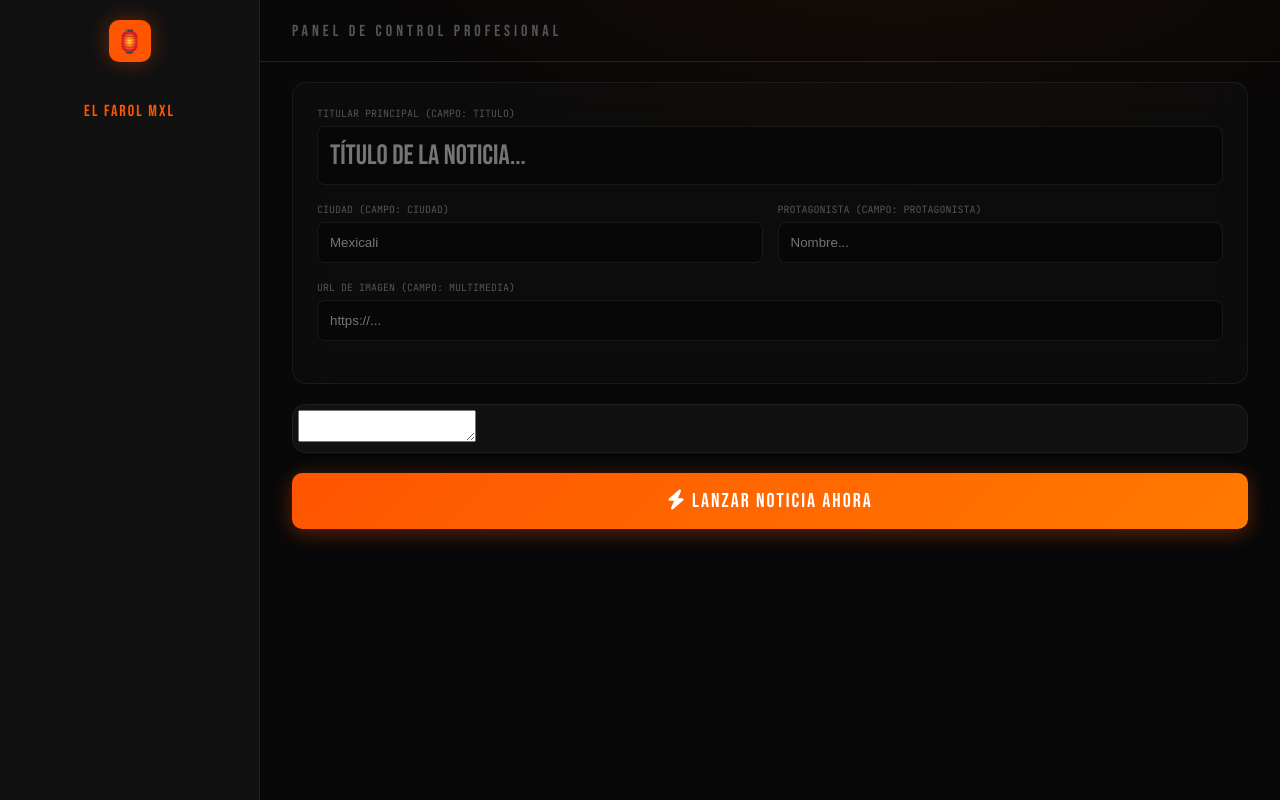
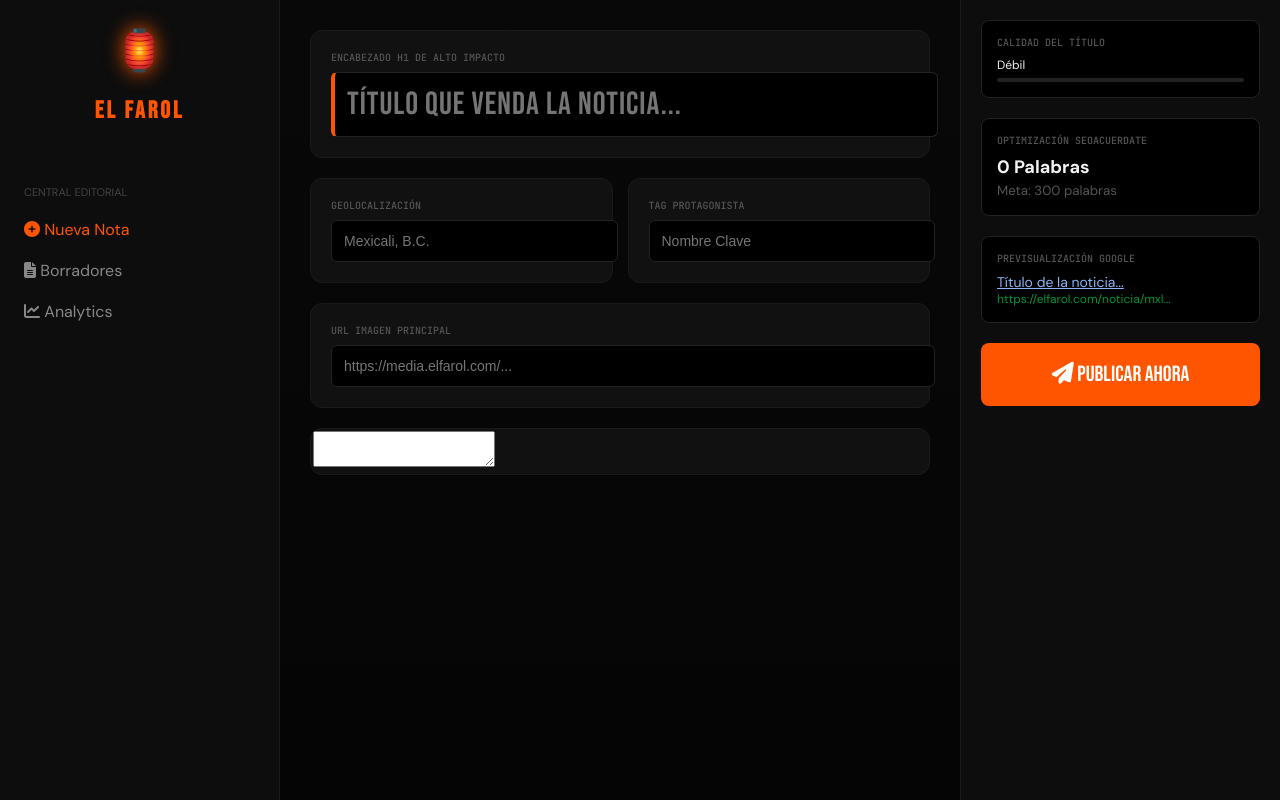
Before and after one commit to josecolor/farol-web., a Flask app: page /admin in a window 1280 px wide. Run offline with Flask 3, Linux system fonts and the light colour scheme; the visitor is signed in with stand-in values (Sample User, id 1); data that the repository does not hold is empty; some libraries are stand-ins or nearby versions.

Commit message:
Update admin.html

```diff
--- a/templates/admin.html
+++ b/templates/admin.html
@@ -3,109 +3,253 @@
 <head>
   <meta charset="UTF-8">
   <meta name="viewport" content="width=device-width, initial-scale=1.0">
-  <title>Editor Maestro | El Farol al Día</title>
+  <title>Central de Noticias | El Farol</title>
+
   <link rel="preconnect" href="https://fonts.googleapis.com">
-  <link href="https://fonts.googleapis.com/css2?family=Bebas+Neue&family=DM+Sans:wght@300;400;500&family=JetBrains+Mono:wght@400;500&display=swap" rel="stylesheet">
+  <link href="https://fonts.googleapis.com/css2?family=Bebas+Neue&family=DM+Sans:wght@400;500;700&family=JetBrains+Mono:wght@500&display=swap" rel="stylesheet">
   <link rel="stylesheet" href="https://cdnjs.cloudflare.com/ajax/libs/font-awesome/6.5.0/css/all.min.css">
-  <script src="https://cdnjs.cloudflare.com/ajax/libs/tinymce/6.8.3/tinymce.min.js" referrerpolicy="origin"></script>
+  <script src="https://cdnjs.cloudflare.com/ajax/libs/tinymce/6.8.3/tinymce.min.js"></script>
 
 <style>
-/* SISTEMA EL FAROL - OPTIMIZADO */
-:root { --naranja: #FF5500; --glow: rgba(255, 85, 0, 0.35); --bg: #080808; --surface: #111; --borde: #222; --texto: #E8E0D4; --muted: #555; --sidebar-w: 260px; }
-*, *::before, *::after { box-sizing: border-box; margin: 0; padding: 0; }
-body { font-family: 'DM Sans', sans-serif; background: var(--bg); color: var(--texto); display: flex; min-height: 100vh; overflow-x: hidden; }
-body::before { content: ''; position: fixed; inset: 0; background-image: radial-gradient(ellipse 80% 60% at 70% -10%, rgba(255,85,0,0.06) 0%, transparent 60%); pointer-events: none; z-index: 0; }
-.sidebar { width: var(--sidebar-w); height: 100vh; background: var(--surface); position: fixed; top: 0; left: 0; border-right: 1px solid var(--borde); display: flex; flex-direction: column; z-index: 100; }
-.logo-mark { width: 42px; height: 42px; background: var(--naranja); border-radius: 10px; display: flex; align-items: center; justify-content: center; font-size: 22px; box-shadow: 0 0 20px var(--glow); margin: 20px auto; }
-.main-content { margin-left: var(--sidebar-w); width: calc(100% - var(--sidebar-w)); position: relative; z-index: 1; }
-.card { background: rgba(255,255,255,0.02); border: 1px solid rgba(255,255,255,0.06); border-radius: 14px; margin: 20px 32px; padding: 24px; backdrop-filter: blur(20px); }
-.field { display: flex; flex-direction: column; gap: 6px; margin-bottom: 18px; }
-.field label { font-family: 'JetBrains Mono'; font-size: 10px; color: var(--muted); text-transform: uppercase; }
-.field input { background: rgba(0,0,0,0.4); border: 1px solid rgba(255,255,255,0.07); color: #fff; padding: 12px; border-radius: 8px; }
-#titulo-input { font-family: 'Bebas Neue'; font-size: 28px; color: var(--naranja); }
-.btn-publish { background: linear-gradient(135deg, var(--naranja) 0%, #FF7A00 100%); color: #fff; border: none; padding: 16px; border-radius: 10px; font-family: 'Bebas Neue'; font-size: 20px; letter-spacing: 2px; cursor: pointer; width: 100%; box-shadow: 0 4px 20px var(--glow); }
+:root {
+  --naranja: #FF5500;
+  --bg: #050505;
+  --surface: #0d0d0d;
+  --borde: #1a1a1a;
+  --texto: #f2f2f2;
+  --glow: 0 0 20px rgba(255, 85, 0, 0.2);
+}
+
+body {
+  font-family: 'DM Sans', sans-serif;
+  background: var(--bg);
+  color: var(--texto);
+  display: grid;
+  grid-template-columns: 280px 1fr 320px; /* DISEÑO DE TRES COLUMNAS PROFESIONAL */
+  height: 100vh;
+  margin: 0;
+  overflow: hidden;
+}
+
+/* SIDEBAR IZQUIERDO */
+.sidebar {
+  background: var(--surface);
+  border-right: 1px solid var(--borde);
+  padding: 24px;
+  display: flex;
+  flex-direction: column;
+}
+
+.logo-container {
+  text-align: center;
+  margin-bottom: 40px;
+}
+
+.logo-mark {
+  font-size: 40px;
+  filter: drop-shadow(0 0 10px var(--naranja));
+}
+
+/* COLUMNA CENTRAL (EDITOR) */
+.editor-zone {
+  overflow-y: auto;
+  padding: 30px;
+  background: linear-gradient(to bottom, #080808, #050505);
+}
+
+.card {
+  background: #111;
+  border: 1px solid var(--borde);
+  border-radius: 12px;
+  padding: 20px;
+  margin-bottom: 20px;
+}
+
+input, select {
+  background: #000;
+  border: 1px solid #222;
+  color: #fff;
+  padding: 12px;
+  border-radius: 6px;
+  width: 100%;
+  font-size: 14px;
+}
+
+#titulo-input {
+  font-family: 'Bebas Neue';
+  font-size: 32px;
+  letter-spacing: 1px;
+  border-left: 4px solid var(--naranja);
+}
+
+/* COLUMNA DERECHA (MÉTRICAS SEO) */
+.seo-panel {
+  background: var(--surface);
+  border-left: 1px solid var(--borde);
+  padding: 20px;
+  display: flex;
+  flex-direction: column;
+  gap: 20px;
+}
+
+.metric-box {
+  background: #000;
+  padding: 15px;
+  border-radius: 8px;
+  border: 1px solid #222;
+}
+
+.metric-title {
+  font-size: 10px;
+  font-family: 'JetBrains Mono';
+  color: #555;
+  text-transform: uppercase;
+  margin-bottom: 8px;
+  display: block;
+}
+
+.score-bar {
+  height: 4px;
+  background: #222;
+  border-radius: 2px;
+  overflow: hidden;
+}
+
+.score-fill {
+  height: 100%;
+  width: 0%;
+  background: var(--naranja);
+  transition: width 0.5s;
+}
+
+.btn-publish {
+  background: var(--naranja);
+  color: #fff;
+  border: none;
+  padding: 18px;
+  border-radius: 8px;
+  font-family: 'Bebas Neue';
+  font-size: 22px;
+  cursor: pointer;
+  width: 100%;
+  transition: 0.3s;
+}
+
+.btn-publish:hover {
+  transform: scale(1.02);
+  box-shadow: 0 0 30px rgba(255, 85, 0, 0.4);
+}
 </style>
 </head>
 <body>
 
 <aside class="sidebar">
-  <div class="logo-mark">🏮</div>
-  <nav style="padding: 20px;">
-    <div style="color:var(--naranja); font-family:'Bebas Neue'; text-align:center; letter-spacing:2px;">EL FAROL MXL</div>
+  <div class="logo-container">
+    <div class="logo-mark">🏮</div>
+    <h2 style="font-family:'Bebas Neue'; letter-spacing:3px; color:var(--naranja)">EL FAROL</h2>
+  </div>
+  <nav>
+    <div style="color: #444; font-size: 11px; margin-bottom: 10px;">CENTRAL EDITORIAL</div>
+    <div style="color: var(--naranja); padding: 10px 0;"><i class="fas fa-plus-circle"></i> Nueva Nota</div>
+    <div style="color: #888; padding: 10px 0;"><i class="fas fa-file-alt"></i> Borradores</div>
+    <div style="color: #888; padding: 10px 0;"><i class="fas fa-chart-line"></i> Analytics</div>
   </nav>
 </aside>
 
-<div class="main-content">
-  <header style="padding: 20px 32px; border-bottom: 1px solid var(--borde);">
-    <span style="font-family:'Bebas Neue'; letter-spacing:4px; color:var(--muted)">PANEL DE CONTROL PROFESIONAL</span>
-  </header>
-
-  <form method="POST" action="/admin" id="form-principal">
-    <input type="hidden" name="contenido" id="contenido-hidden">
+<main class="editor-zone">
+  <form method="POST" action="/admin" id="main-form">
+    <input type="hidden" name="contenido" id="hidden-content">
 
     <div class="card">
-      <div class="field">
-        <label>Titular Principal (Campo: titulo)</label>
-        <input type="text" id="titulo-input" name="titulo" placeholder="TÍTULO DE LA NOTICIA..." required>
+      <span class="metric-title">Encabezado H1 de Alto Impacto</span>
+      <input type="text" id="titulo-input" name="titulo" placeholder="TÍTULO QUE VENDA LA NOTICIA..." onkeyup="updateSEO()">
+    </div>
+
+    <div style="display:grid; grid-template-columns: 1fr 1fr; gap:15px; margin-bottom: 20px;">
+      <div class="card" style="margin:0">
+        <span class="metric-title">Geolocalización</span>
+        <input type="text" name="ciudad" placeholder="Mexicali, B.C." required>
       </div>
-
-      <div style="display:grid; grid-template-columns: 1fr 1fr; gap:15px">
-        <div class="field">
-          <label>Ciudad (Campo: ciudad)</label>
-          <input type="text" name="ciudad" placeholder="Mexicali" required>
-        </div>
-        <div class="field">
-          <label>Protagonista (Campo: protagonista)</label>
-          <input type="text" name="protagonista" placeholder="Nombre..." required>
-        </div>
-      </div>
-
-      <div class="field">
-        <label>URL de Imagen (Campo: multimedia)</label>
-        <input type="text" name="multimedia" placeholder="https://...">
+      <div class="card" style="margin:0">
+        <span class="metric-title">TAG Protagonista</span>
+        <input type="text" name="protagonista" placeholder="Nombre Clave" required>
       </div>
     </div>
 
-    <div class="card" style="padding:5px; background: #111;">
-       <textarea id="editor-blogger"></textarea>
+    <div class="card">
+      <span class="metric-title">URL Imagen Principal</span>
+      <input type="text" name="multimedia" placeholder="https://media.elfarol.com/..." required>
     </div>
 
-    <div style="padding:0 32px 50px">
-      <button type="submit" class="btn-publish" onclick="prepararEnvio(event)">
-        <i class="fas fa-bolt"></i> LANZAR NOTICIA AHORA
-      </button>
+    <div class="card" style="padding: 2px;">
+      <textarea id="full-editor"></textarea>
     </div>
   </form>
-</div>
+</main>
+
+<aside class="seo-panel">
+  <div class="metric-box">
+    <span class="metric-title">Calidad del Título</span>
+    <div id="titulo-status" style="font-size: 12px; margin-bottom: 5px;">Débil</div>
+    <div class="score-bar"><div id="title-bar" class="score-fill"></div></div>
+  </div>
+
+  <div class="metric-box">
+    <span class="metric-title">Optimización SEOacuerdate</span>
+    <div style="font-size: 18px; font-weight: bold;" id="word-count">0 Palabras</div>
+    <small style="color:#555">Meta: 300 palabras</small>
+  </div>
+
+  <div class="metric-box">
+    <span class="metric-title">Previsualización Google</span>
+    <div style="color:#8ab4f8; font-size:14px; text-decoration:underline;" id="google-preview">Título de la noticia...</div>
+    <div style="color:#009432; font-size:12px;">https://elfarol.com/noticia/mxl...</div>
+  </div>
+
+  <button type="submit" form="main-form" class="btn-publish" onclick="prepararEnvio(event)">
+    <i class="fas fa-paper-plane"></i> PUBLICAR AHORA
+  </button>
+</aside>
 
 <script>
 tinymce.init({
-  selector: '#editor-blogger',
-  height: 450,
+  selector: '#full-editor',
+  height: '55vh',
   skin: 'oxide-dark',
   content_css: 'dark',
   plugins: 'advlist autolink lists link image charmap preview anchor searchreplace visualblocks code fullscreen insertdatetime media table help wordcount',
   toolbar: 'undo redo | blocks | bold italic forecolor | alignleft aligncenter alignright alignjustify | bullist numlist | removeformat | code',
   branding: false,
-  promotion: false,
-  setup: function (editor) {
-    editor.on('change', function () { editor.save(); });
+  setup: function(ed) {
+    ed.on('keyup', function() {
+      const count = ed.plugins.wordcount.getCount();
+      document.getElementById('word-count').innerText = count + " Palabras";
+    });
   }
 });
 
+function updateSEO() {
+  const val = document.getElementById('titulo-input').value;
+  const bar = document.getElementById('title-bar');
+  const preview = document.getElementById('google-preview');
+
+  preview.innerText = val || "Título de la noticia...";
+  let score = Math.min(val.length * 2, 100);
+  bar.style.width = score + "%";
+
+  if(score > 60) bar.style.background = "#22C55E";
+  else bar.style.background = "#FF5500";
+}
+
 function prepararEnvio(e) {
   e.preventDefault();
-  const ed = tinymce.get('editor-blogger');
-  const contenidoHTML = ed ? ed.getContent() : '';
-
-  if (contenidoHTML.length < 10) {
-    alert("Director, falta el contenido de la nota.");
+  const content = tinymce.get('full-editor').getContent();
+  if(content.length < 50) {
+    alert("Director, la noticia es demasiado corta para competir.");
     return;
   }
-
-  // SINCRONIZACIÓN FORZADA
-  document.getElementById('contenido-hidden').value = contenidoHTML;
-  document.getElementById('form-principal').submit();
+  document.getElementById('hidden-content').value = content;
+  document.getElementById('main-form').submit();
 }
 </script>
 </body>
```
